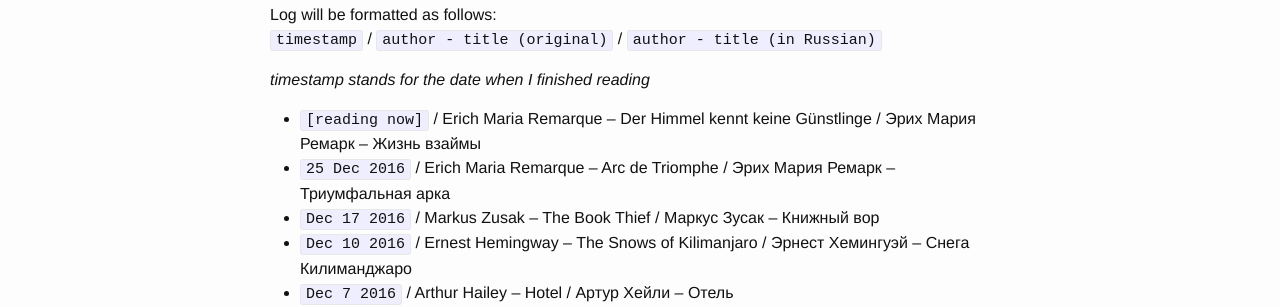
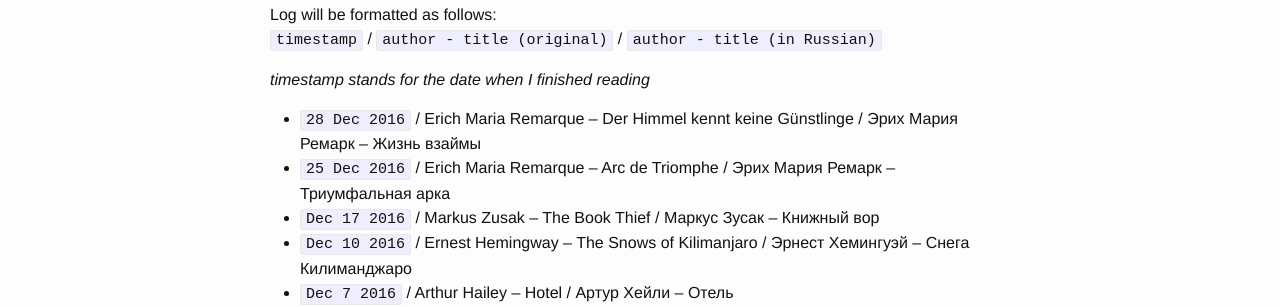
Before and after one commit to aspyatkin/personal-website, a Jekyll site: the page built from reading.md, in a window 1280 px wide. Shown: the part 374-681 px from the top of the page. Built offline with Jekyll 4.4.1, drawn with Linux system fonts in a browser that asks for light colours.

Commit message:
Update reading list

```diff
--- a/reading.md
+++ b/reading.md
@@ -14,7 +14,7 @@ Log will be formatted as follows:
 
 *timestamp stands for the date when I finished reading*
 
-- `[reading now]` / Erich Maria Remarque -- Der Himmel kennt keine Günstlinge / Эрих Мария Ремарк -- Жизнь взаймы
+- `28 Dec 2016` / Erich Maria Remarque -- Der Himmel kennt keine Günstlinge / Эрих Мария Ремарк -- Жизнь взаймы
 - `25 Dec 2016` / Erich Maria Remarque -- Arc de Triomphe / Эрих Мария Ремарк -- Триумфальная арка
 - `Dec 17 2016` / Markus Zusak -- The Book Thief / Маркус Зусак -- Книжный вор
 - `Dec 10 2016` / Ernest Hemingway -- The Snows of Kilimanjaro / Эрнест Хемингуэй -- Снега Килиманджаро
```
